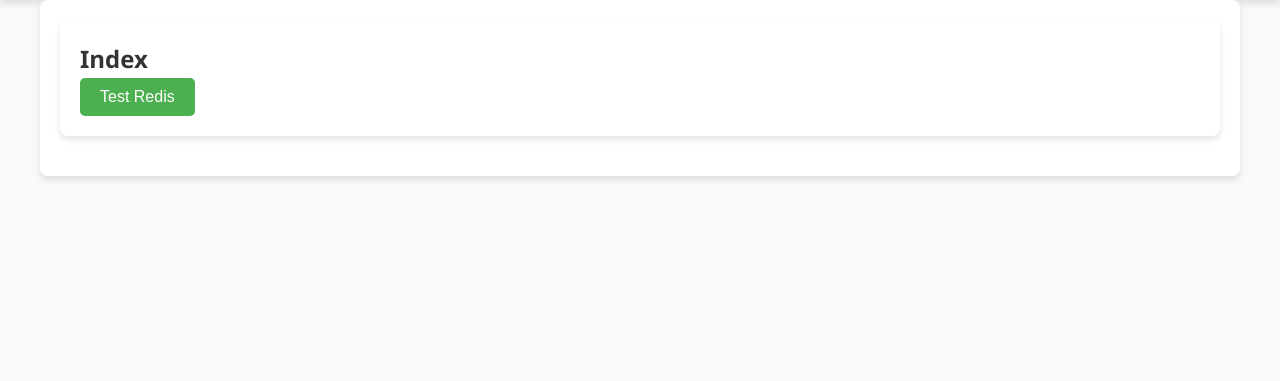
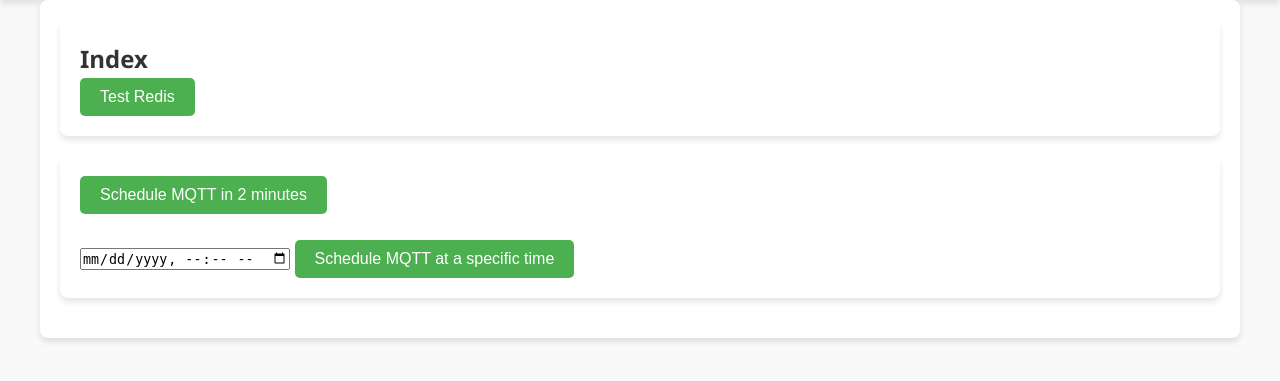
Before and after one commit to Narkfr/growhub, a Flask app: page / in a window 1280 px wide. Shown: the part 180-561 px from the top of the page. Run offline with Flask 3, Linux system fonts and the light colour scheme.

Commit message:
feat(mqtt): add task scheduling with Celery and Redis
- Implemented task scheduling to publish MQTT messages with Celery
- Added a button to schedule a message 2 minutes later
- Ensured MQTT connection before publishing in Celery worker
- Fixed issues with disconnected MQTT client

```diff
--- a/back/app/app.py
+++ b/back/app/app.py
@@ -2,8 +2,17 @@ from flask import Flask, render_template, request, jsonify
 from config import routes, env
 import paho.mqtt.client as mqtt
 import redis
+import sys
+from celery import Celery
+from datetime import datetime, timedelta
 
 app = Flask(__name__)
+
+# Celery Configuration
+app.config['CELERY_BROKER_URL'] = f'redis://{env.REDIS_HOST}:{env.REDIS_PORT}/0'
+app.config['CELERY_RESULT_BACKEND'] = f'redis://{env.REDIS_HOST}:{env.REDIS_PORT}/0'
+celery = Celery(app.name, broker=app.config['CELERY_BROKER_URL'])
+celery.conf.update(app.config)
 
 # MQTT Configuration
 MQTT_BROKER = env.MQTT_BROKER  # Changez si le broker est sur une autre machine
@@ -35,6 +44,18 @@ def connect_redis():
         print("❌ Failed to connect to Redis.")
         exit(1)
 
+# Celery Task to publish to MQTT
+@celery.task
+def mqtt_publish(topic, message):
+    print(f"📢 Publishing to topic: {topic}, message: {message}")
+
+    local_client = mqtt.Client()
+    local_client.connect(env.MQTT_BROKER, env.MQTT_PORT)
+    local_client.publish(f'{env.MQTT_TOPIC}/{topic}', message)
+    local_client.disconnect()
+
+    print("✅ Message sent via new MQTT client")
+
 @app.route(routes.INDEX)
 def index():
     return render_template('index.html', routes=routes)
@@ -51,7 +72,7 @@ def mqtt_post():
         data = request.json
         topic = data.get("topic")
         message = data.get("message")
-        print(f"Publishing to topic: {topic}, message: {message}")
+        print(f"📢 Publishing to topic: {topic}, message: {message}")
 
         # Publish to MQTT topic
         client.publish(f'{env.MQTT_TOPIC}/{topic}', message)
@@ -74,6 +95,43 @@ def redis_post():
     except Exception as e:
         return jsonify({"error": str(e)}), 500
 
+@app.route('/schedule/mqtt', methods=['POST'])
+def schedule_mqtt():
+    """ Schedule a MQTT message """
+    data = request.json
+    topic = data.get("topic")
+    message = data.get("message")
+    delay = data.get("delay", 120)  # Default delay: 2 minutes
+    print(f"🕒 Scheduling message: {message} to topic: {topic} in {delay} seconds")
+
+    mqtt_publish.apply_async(args=[topic, message], countdown=delay)
+    return jsonify({"status": "scheduled", "topic": topic, "message": message, "delay": delay})
+
+@app.route('/schedule/mqtt/datetime', methods=['POST'])
+def schedule_mqtt_datetime():
+    """ Schedule a MQTT message at a specific date/time """
+    data = request.json
+    topic = data.get("topic")
+    message = data.get("message")
+    scheduled_time = data.get("datetime")  # Format: 'YYYY-MM-DD HH:MM:SS'
+
+    try:
+        execution_time = datetime.strptime(scheduled_time, "%Y-%m-%d %H:%M:%S")
+        delay = (execution_time - datetime.now()).total_seconds()
+        if delay < 0:
+            return jsonify({"error": "Scheduled time is in the past"}), 400
+
+        mqtt_publish.apply_async(args=[topic, message], countdown=delay)
+        return jsonify({
+            "status": "scheduled",
+            "topic": topic,
+            "message": message,
+            "datetime": scheduled_time
+        })
+    except ValueError:
+        return jsonify({"error": "Invalid datetime format"}), 400
+
+
 if __name__ == '__main__':
     connect_mqtt()
     connect_redis()
--- a/back/app/static/js/scripts.js
+++ b/back/app/static/js/scripts.js
@@ -0,0 +1,32 @@
+function scheduleMqttTask(topic, message) {
+    fetch('/schedule/mqtt', {
+        method: 'POST',
+        headers: { 'Content-Type': 'application/json' },
+        body: JSON.stringify({ topic: topic, message: message, delay: 20 })
+    }).then(response => response.json()).then(data => {
+        console.log(data);
+        alert("MQTT message scheduled in 2 minutes!");
+    });
+}
+
+function scheduleMqttTaskAtTime(topic, message) {
+    const datetimeInput = document.getElementById('mqttScheduleTime').value;
+    fetch('/schedule/mqtt/datetime', {
+        method: 'POST',
+        headers: { 'Content-Type': 'application/json' },
+        body: JSON.stringify({ topic: topic, message: message, datetime: datetimeInput })
+    }).then(response => response.json()).then(data => {
+        console.log(data);
+        alert("MQTT message scheduled at " + datetimeInput);
+    });
+}
+
+function sendMQTTMessage(topic, message) {
+    fetch('/mqtt', {
+        method: 'POST',
+        headers: { 'Content-Type': 'application/json' },
+        body: JSON.stringify({ topic, message })
+    })
+    .then(response => response.json())
+    .catch(error => console.error('Error:', error));
+}
--- a/back/app/templates/index.html
+++ b/back/app/templates/index.html
@@ -7,4 +7,16 @@
     <h2>Index</h2>
     <button onclick="sendRedisTask('growhub', 'prout')">Test Redis</button>
 </div>
+<div class="card">
+    <button onclick="scheduleMqttTask('scheduled', 'Scheduled message')">
+        Schedule MQTT in 2 minutes
+    </button>
+    <br><br>
+
+    <input type="datetime-local" id="mqttScheduleTime">
+    <button onclick="scheduleMqttTaskAtTime('scheduled', 'Scheduled at specific time')">
+        Schedule MQTT at a specific time
+    </button>
+</div>
+
 {% endblock %}
```
